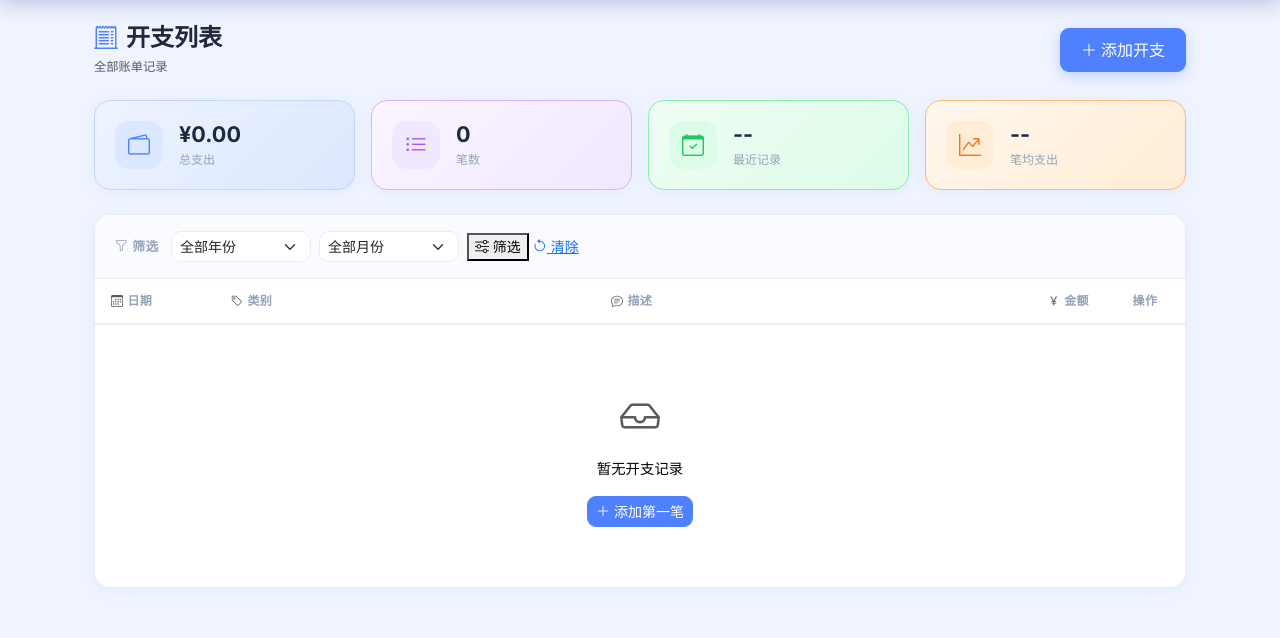
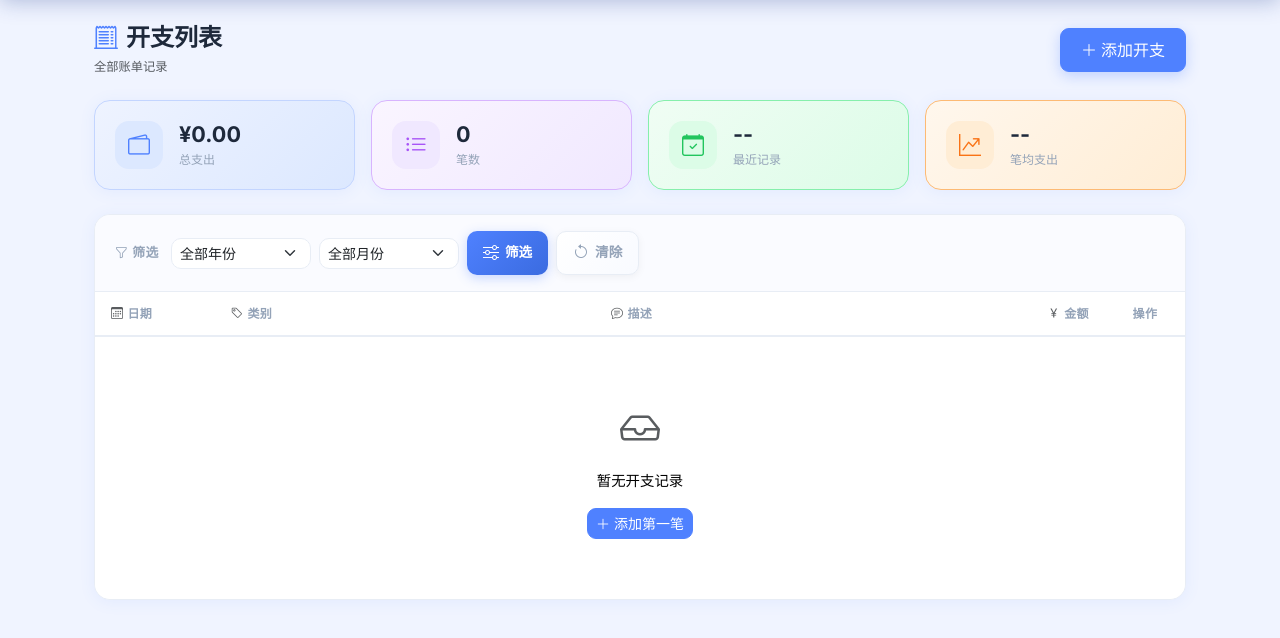
Before and after one commit to Charlesbibi/expense_tracker, a Django app: page /expenses/ in a window 1280 px wide. Shown: the part 64-702 px from the top of the page. Run offline with Django 4.2, Linux system fonts and the light colour scheme; data that the repository does not hold is empty.

Commit message:
按钮样式升级

```diff
--- a/static/custom.css
+++ b/static/custom.css
@@ -200,6 +200,58 @@ body {
     border-radius: var(--radius-sm) !important;
     border-color: var(--border) !important;
     font-size: .85rem !important;
+}
+
+/* ── 筛选按钮 ───────────────────────────────────────────────── */
+.filter-actions {
+    display: flex;
+    gap: 8px;
+}
+.btn-filter, .btn-clear {
+    display: inline-flex;
+    align-items: center;
+    gap: 6px;
+    padding: 8px 16px;
+    font-size: .85rem;
+    font-weight: 600;
+    border-radius: var(--radius-sm);
+    border: none;
+    cursor: pointer;
+    transition: all .25s cubic-bezier(0.4, 0, 0.2, 1);
+    text-decoration: none;
+    white-space: nowrap;
+}
+.btn-filter {
+    background: linear-gradient(135deg, var(--primary) 0%, var(--primary-dark) 100%);
+    color: #fff;
+    box-shadow: 0 3px 12px rgba(79, 129, 255, 0.3);
+}
+.btn-filter:hover {
+    background: linear-gradient(135deg, var(--primary-dark) 0%, var(--primary) 100%);
+    box-shadow: 0 5px 16px rgba(79, 129, 255, 0.4);
+    transform: translateY(-1px);
+}
+.btn-filter:active {
+    transform: translateY(0) scale(0.98);
+}
+.btn-clear {
+    background: linear-gradient(135deg, #fff 0%, #f8faff 100%);
+    color: var(--text-muted);
+    border: 1.5px solid var(--border);
+    box-shadow: 0 2px 8px rgba(0, 0, 0, 0.05);
+}
+.btn-clear:hover {
+    border-color: var(--red);
+    color: var(--red);
+    background: linear-gradient(135deg, #fff 0%, #fff5f5 100%);
+    box-shadow: 0 4px 12px rgba(239, 68, 68, 0.15);
+    transform: translateY(-1px);
+}
+.btn-clear:active {
+    transform: translateY(0) scale(0.98);
+}
+.btn-filter i, .btn-clear i {
+    font-size: 1rem;
 }
 
 /* ── 开支表格 ─────────────────────────────────────────────── */
@@ -522,6 +574,7 @@ body {
     .filter-bar { flex-direction: column; align-items: flex-start; }
     .filter-form { width: 100%; flex-wrap: wrap; }
     .filter-select { max-width: 100%; }
+    .filter-actions { width: 100%; justify-content: flex-start; }
     .desc-cell { max-width: 140px; }
 }
 
```
Also changed, not shown: README.md.
